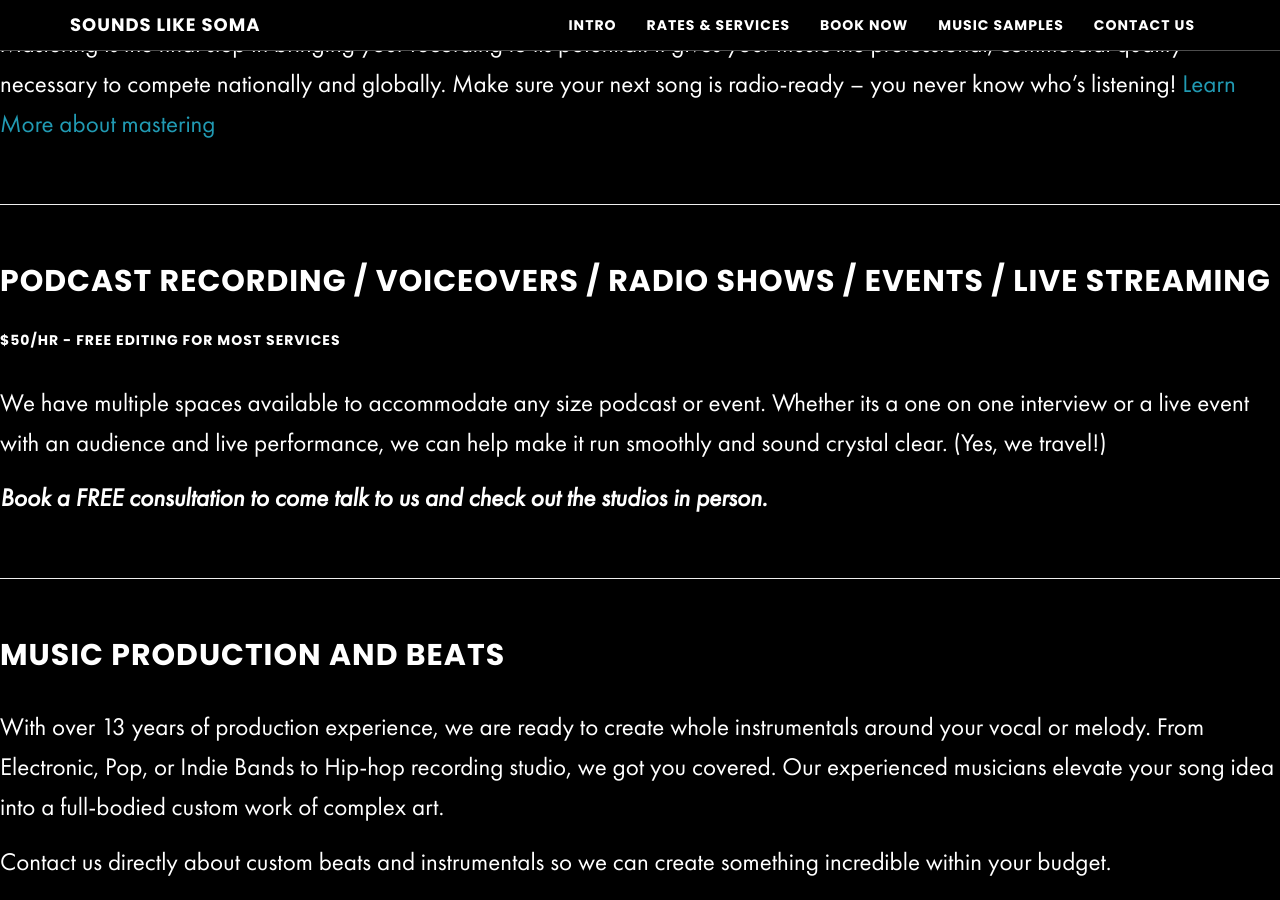
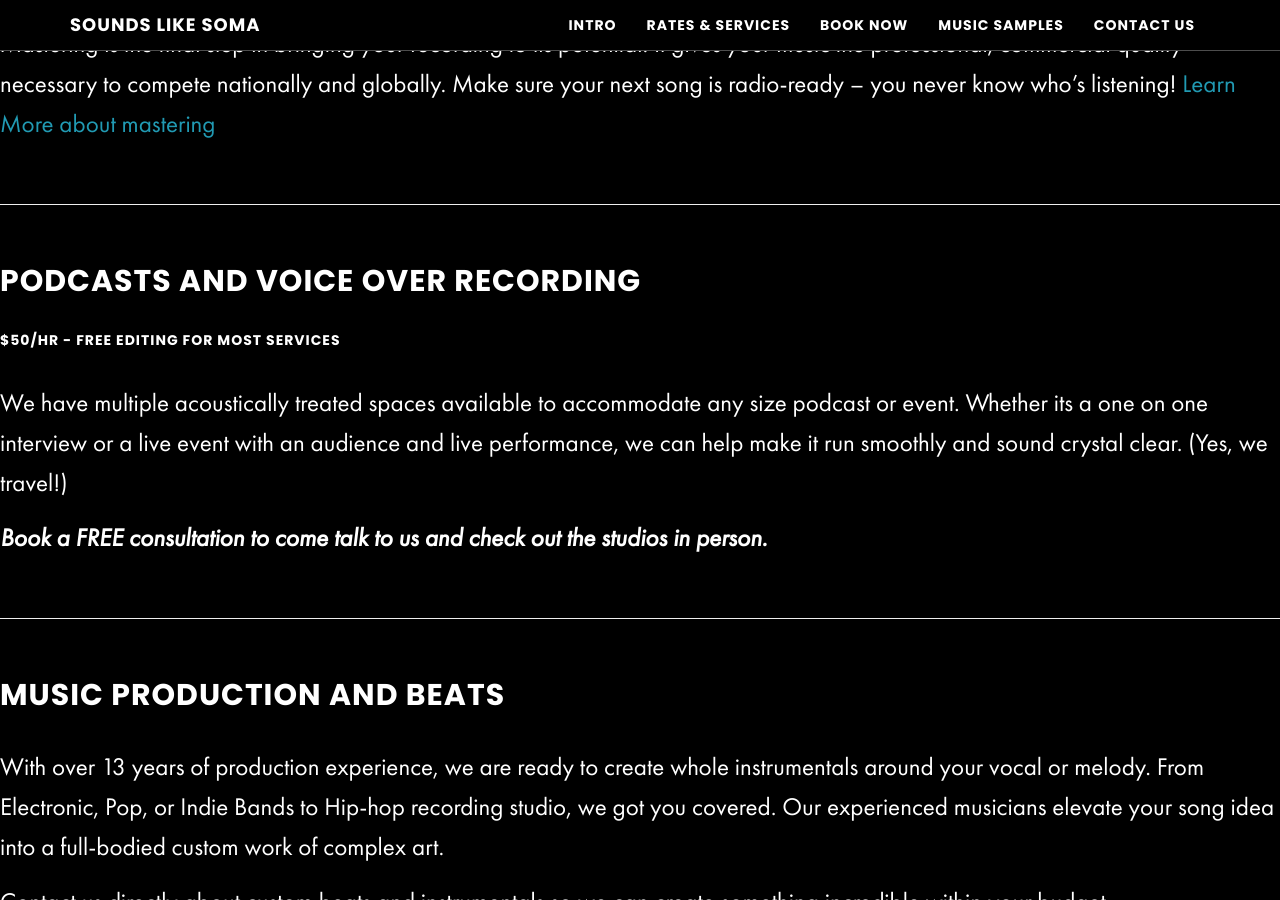
Before and after one commit to zackhanni/Soma-website-classic, a Jekyll site: the page built from _posts/2015-08-02-rates-services.md, in a window 1280 px wide and 900 px high, scrolled down 2747 px. Built offline with Jekyll 4.4.1, drawn with Linux system fonts in a browser that asks for light colours; our own code applies the rules of GitHub Pages for plain Markdown files.

Commit message:
shortened length of title

```diff
--- a/_posts/2015-08-02-rates-services.md
+++ b/_posts/2015-08-02-rates-services.md
@@ -57,11 +57,11 @@ Mastering is the final step in bringing your recording to its potential. It give
 
 - - -
 
-## Podcast Recording / Voiceovers / Radio Shows / Events / Live Streaming
+## Podcasts and Voice Over Recording
 
 ##### $50/hr - FREE editing for most services
 
-We have multiple spaces available to accommodate any size podcast or event. Whether its a one on one interview or a live event with an audience and live performance, we can help make it run smoothly and sound crystal clear. (Yes, we travel!)
+We have multiple acoustically treated spaces available to accommodate any size podcast or event. Whether its a one on one interview or a live event with an audience and live performance, we can help make it run smoothly and sound crystal clear. (Yes, we travel!)
 
 **_Book a FREE consultation to come talk to us and check out the studios in person._**
 
```
